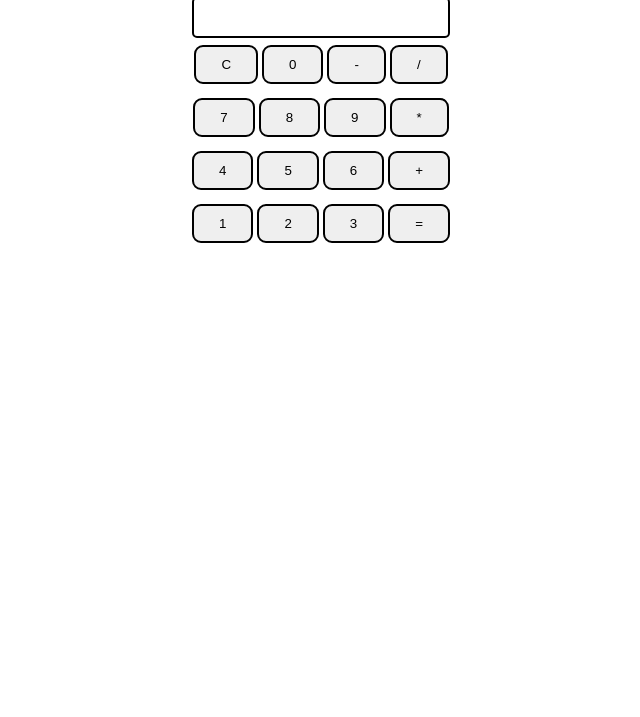
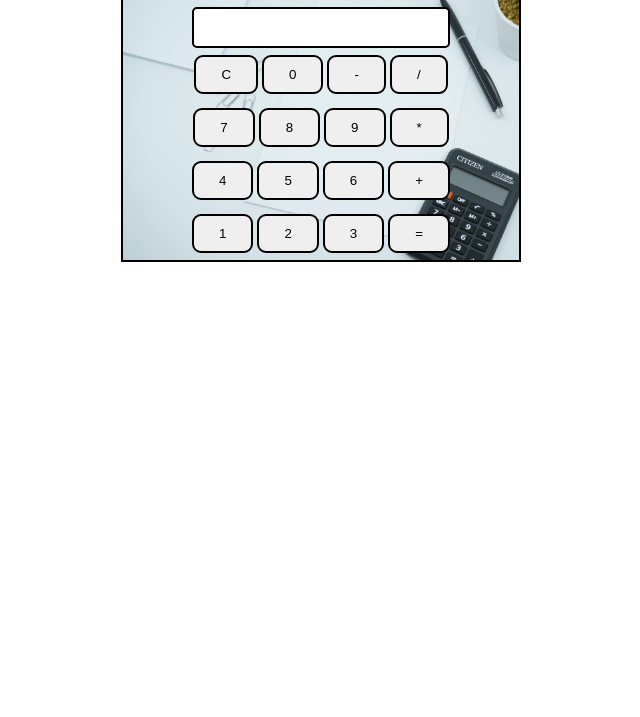
Before and after one commit to garvit-001/calculator, a plain HTML site: page index.html in a window 1280 px wide. Shown: the part 83-800 px from the top of the page, without its empty margins (319-959 px from the left). Drawn offline with Linux system fonts and the light colour scheme.

Commit message:
adding bg image

```diff
--- a/index.html
+++ b/index.html
@@ -1,4 +1,4 @@
- <!DOCTYPE html>
+<!DOCTYPE html>
 <html lang="en">
 
 <head>
@@ -8,10 +8,12 @@
     <link rel="stylesheet" href="style.css">
     <title>Document</title>
 </head>
+
 <body>
-    <h1 class="text-center">Calculator</h1>
-    <div class="container mx-auto m-w-20">
-        <div class="buttonn-row">
+    <div class="all">
+        <h1 class="text-center">Calculator</h1>
+        <div class="container flex flex-col items-center mx-auto m-w-20"">
+        <div class=" buttonn-row">
             <input type="text">
         </div>
         <div class="button-row">
@@ -38,9 +40,12 @@
             <button class="button">2</button>
             <button class="button">3</button>
             <button class="button">=</button>
-            </div>
+        </div>
 
         </div>
+    </div>
+
 </body>
 <script src="index.js"></script>
+
 </html>
--- a/style.css
+++ b/style.css
@@ -6,7 +6,15 @@
     justify-content: center;
     align-items: center;
 }
-
+.all{
+    box-sizing: border-box;
+    border: 2px solid black;
+    width: 400px;
+    /* height: 100vh; */
+    margin: auto auto;
+    background-image: url("calcImage.jpg");
+    background-size: cover;
+}
 button{
     padding: 10px 25px;
     cursor: pointer;
@@ -15,12 +23,6 @@ button{
     box-shadow: 5px black;
 }
 
-.mx-auto{
-    margin: auto;
-}
-.m-w-20{
-    max-width: 30vw;
-}
 
 .button-row{
     padding: 6px 8px;
@@ -42,3 +44,28 @@ input{
     font-size: 23px;
     width: 254px;
 }
+
+
+
+.mx-auto{
+    margin: auto;
+  }
+
+  .flex{
+    display:flex;
+  }
+  .flex-col{
+    flex-direction: column;
+  }
+
+  .items-center{
+    align-items: center;
+  }
+
+/*
+  @media screen and (max-width:967px) {
+      .button{
+          width: 2rem;
+      }
+
+  } */
```
Also changed, not shown: calcImage.jpg (added).
